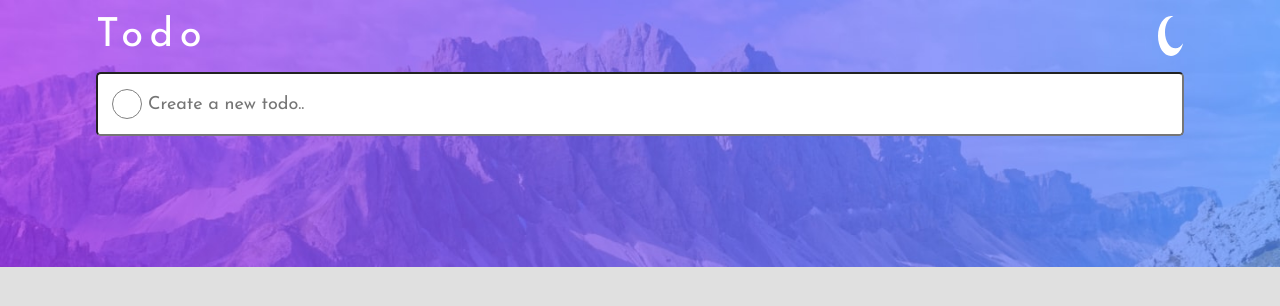
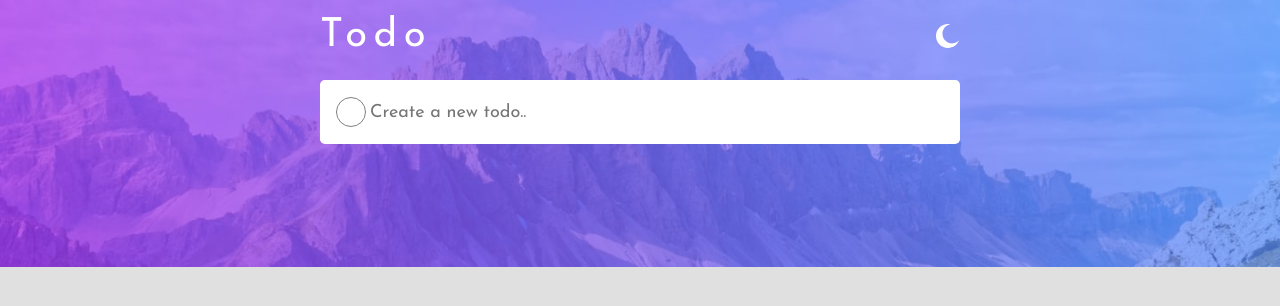
Before and after one commit to francis15-0/Todo-List, a React (Vite) app: page / in a window 1280 px wide. Shown: the top 306 px of the page. Built offline with nearby package versions, Linux system fonts and the light colour scheme.

Commit message:
Modified styles for mobile view

```diff
--- a/src/components/Header.jsx
+++ b/src/components/Header.jsx
@@ -12,7 +12,7 @@ export default function Header({theme, update}){
         <>
             <div className="header">
                 <p>Todo</p>
-                <img src={theme == "light" ? "images/icon-moon.svg": "images/icon-sun.svg"} alt="Icon" onClick={updateTheme} />
+                <img className="icon" src={theme == "light" ? "images/icon-moon.svg": "images/icon-sun.svg"} alt="Icon" onClick={updateTheme} />
             </div>
         </>
     )
--- a/src/index.css
+++ b/src/index.css
@@ -36,6 +36,7 @@ body {
   display: flex;
   width: 85%;
   justify-content: space-between;
+  align-items: center;
   margin-top: 1rem;
   margin-bottom: 1em;
 }
@@ -52,6 +53,7 @@ input{
   border-radius: 0.3rem;
   font-size: large;
   outline: none;
+  border: none;
   text-indent: 3rem;
 
 }
@@ -108,10 +110,19 @@ body.dark p{
 
 /* Large screens (desktops) */
 @media (min-width: 1024px) {
-  header {
-    padding: 40px;
+  .header {
+    width: 50%;
     font-size: 1.5rem;
   }
+
+  .input-flex{
+    width: 50%;
+  }
+
+.icon{
+  width: 1em;
+  height: 1em;
+}
 
   main {
     font-size: 1.2rem;
```
